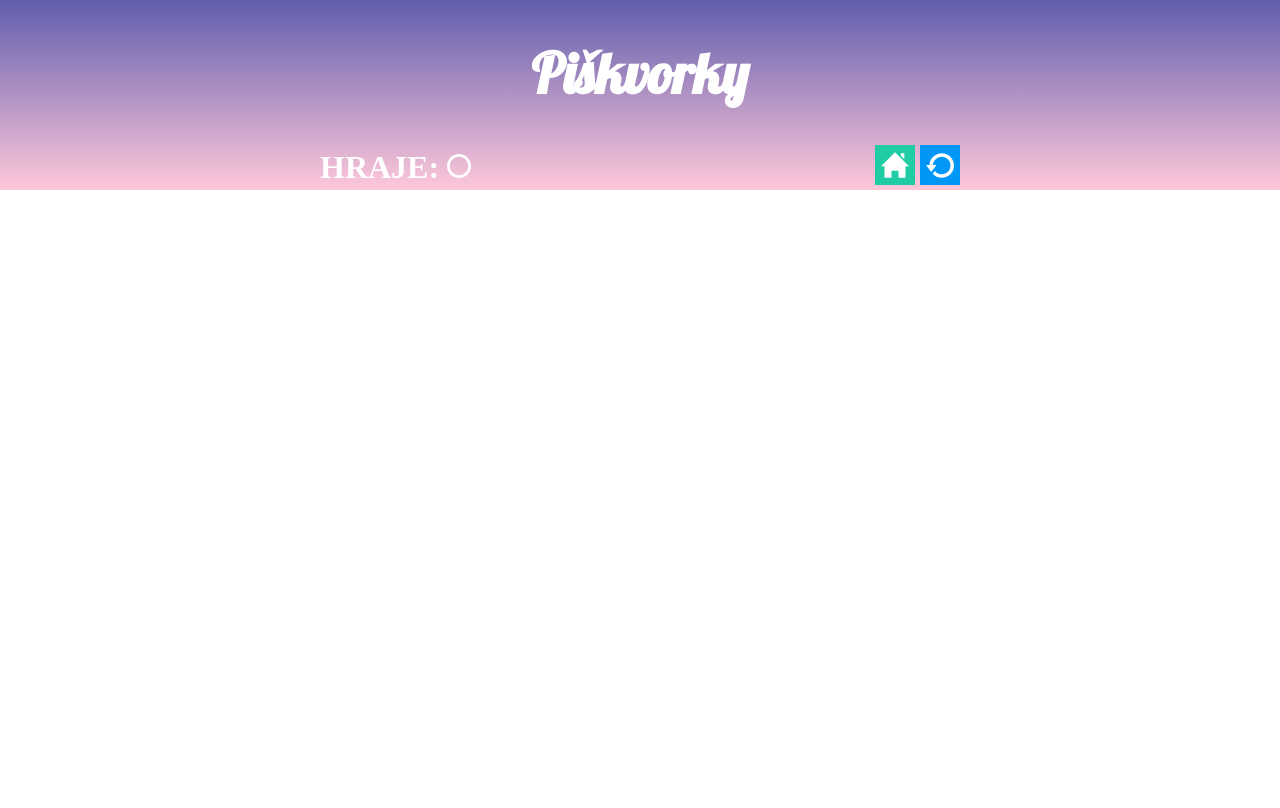
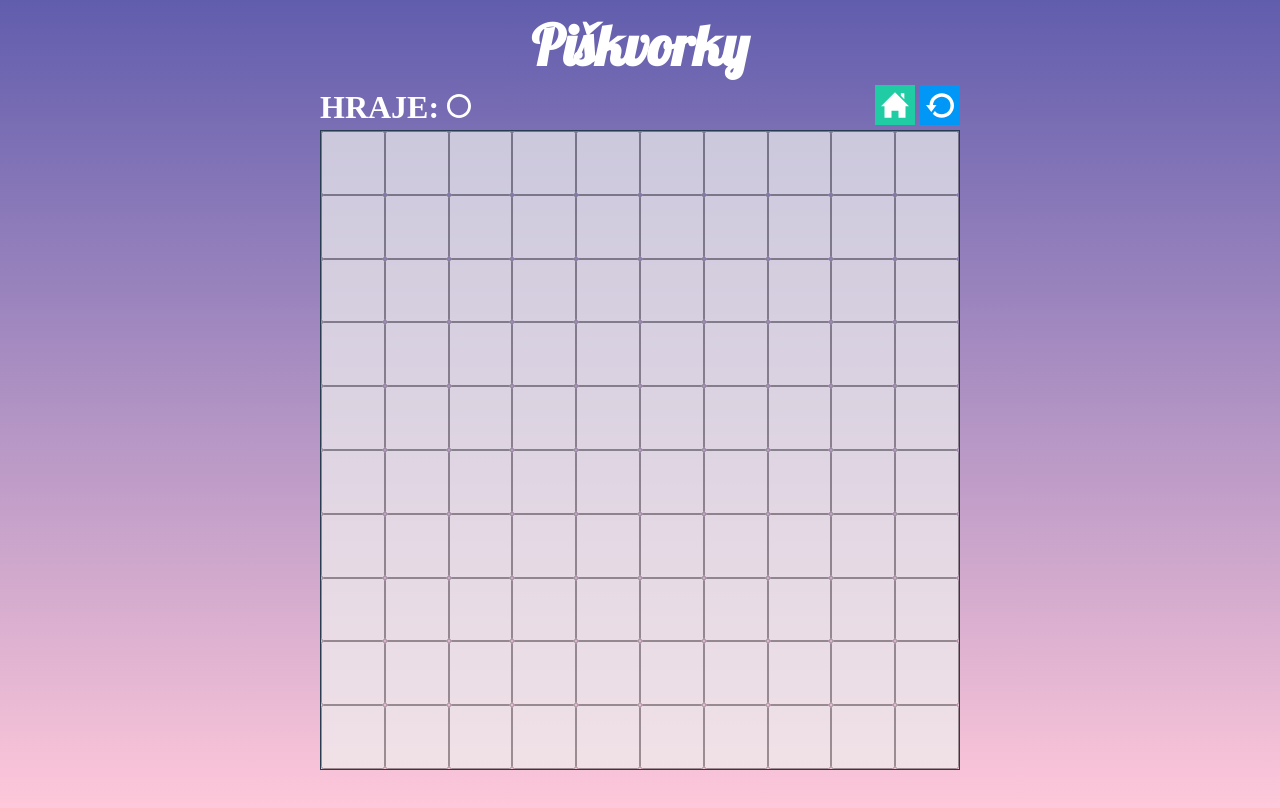
Before and after one commit to badela007/piskvorky, a plain HTML site: page hra.html in a window 1280 px wide. Drawn offline with Linux system fonts and the light colour scheme; a web font is replaced by a local one.

Commit message:
Zobrazení čtverečků a dokončení vzhledu

```diff
--- a/hra.html
+++ b/hra.html
@@ -32,5 +32,107 @@
         </a>
       </div>
     </nav>
+    <main class="conteiner__button">
+      <button class="play__button"></button>
+      <button class="play__button"></button>
+      <button class="play__button"></button>
+      <button class="play__button"></button>
+      <button class="play__button"></button>
+      <button class="play__button"></button>
+      <button class="play__button"></button>
+      <button class="play__button"></button>
+      <button class="play__button"></button>
+      <button class="play__button"></button>
+      <button class="play__button"></button>
+      <button class="play__button"></button>
+      <button class="play__button"></button>
+      <button class="play__button"></button>
+      <button class="play__button"></button>
+      <button class="play__button"></button>
+      <button class="play__button"></button>
+      <button class="play__button"></button>
+      <button class="play__button"></button>
+      <button class="play__button"></button>
+      <button class="play__button"></button>
+      <button class="play__button"></button>
+      <button class="play__button"></button>
+      <button class="play__button"></button>
+      <button class="play__button"></button>
+      <button class="play__button"></button>
+      <button class="play__button"></button>
+      <button class="play__button"></button>
+      <button class="play__button"></button>
+      <button class="play__button"></button>
+      <button class="play__button"></button>
+      <button class="play__button"></button>
+      <button class="play__button"></button>
+      <button class="play__button"></button>
+      <button class="play__button"></button>
+      <button class="play__button"></button>
+      <button class="play__button"></button>
+      <button class="play__button"></button>
+      <button class="play__button"></button>
+      <button class="play__button"></button>
+      <button class="play__button"></button>
+      <button class="play__button"></button>
+      <button class="play__button"></button>
+      <button class="play__button"></button>
+      <button class="play__button"></button>
+      <button class="play__button"></button>
+      <button class="play__button"></button>
+      <button class="play__button"></button>
+      <button class="play__button"></button>
+      <button class="play__button"></button>
+      <button class="play__button"></button>
+      <button class="play__button"></button>
+      <button class="play__button"></button>
+      <button class="play__button"></button>
+      <button class="play__button"></button>
+      <button class="play__button"></button>
+      <button class="play__button"></button>
+      <button class="play__button"></button>
+      <button class="play__button"></button>
+      <button class="play__button"></button>
+      <button class="play__button"></button>
+      <button class="play__button"></button>
+      <button class="play__button"></button>
+      <button class="play__button"></button>
+      <button class="play__button"></button>
+      <button class="play__button"></button>
+      <button class="play__button"></button>
+      <button class="play__button"></button>
+      <button class="play__button"></button>
+      <button class="play__button"></button>
+      <button class="play__button"></button>
+      <button class="play__button"></button>
+      <button class="play__button"></button>
+      <button class="play__button"></button>
+      <button class="play__button"></button>
+      <button class="play__button"></button>
+      <button class="play__button"></button>
+      <button class="play__button"></button>
+      <button class="play__button"></button>
+      <button class="play__button"></button>
+      <button class="play__button"></button>
+      <button class="play__button"></button>
+      <button class="play__button"></button>
+      <button class="play__button"></button>
+      <button class="play__button"></button>
+      <button class="play__button"></button>
+      <button class="play__button"></button>
+      <button class="play__button"></button>
+      <button class="play__button"></button>
+      <button class="play__button"></button>
+      <button class="play__button"></button>
+      <button class="play__button"></button>
+      <button class="play__button"></button>
+      <button class="play__button"></button>
+      <button class="play__button"></button>
+      <button class="play__button"></button>
+      <button class="play__button"></button>
+      <button class="play__button"></button>
+      <button class="play__button"></button>
+      <button class="play__button"></button>
+    </main>
   </body>
 </html>
--- a/style.css
+++ b/style.css
@@ -75,7 +75,7 @@ body {
   display: flex;
   align-items: center;
   justify-content: center;
-  border-top: 1px solid #615dad;
+  border-top: 1px solid #283e50;
 }
 
 .card__play:hover {
@@ -93,12 +93,14 @@ a {
 .play {
   max-width: 80vmin;
   margin: 0 auto;
+  height: 100vh;
 }
 
 .play__title {
   font-family: "Lobster", sans-serif;
   text-align: center;
   font-size: 3.5rem;
+  margin: 10px 0 5px 0;
 }
 
 .nav {
@@ -134,3 +136,21 @@ a {
 .restart_symbol:hover {
   background-color: #0090e9;
 }
+
+.conteiner__button {
+  display: flex;
+  flex-wrap: wrap;
+  border: 1.5px solid #283e50;
+}
+
+.play__button {
+  width: 10%;
+  aspect-ratio: 1 / 1;
+  opacity: 0.7;
+}
+
+.play__button:hover,
+.play__button:focus {
+  cursor: pointer;
+  opacity: 0.3;
+}
```
